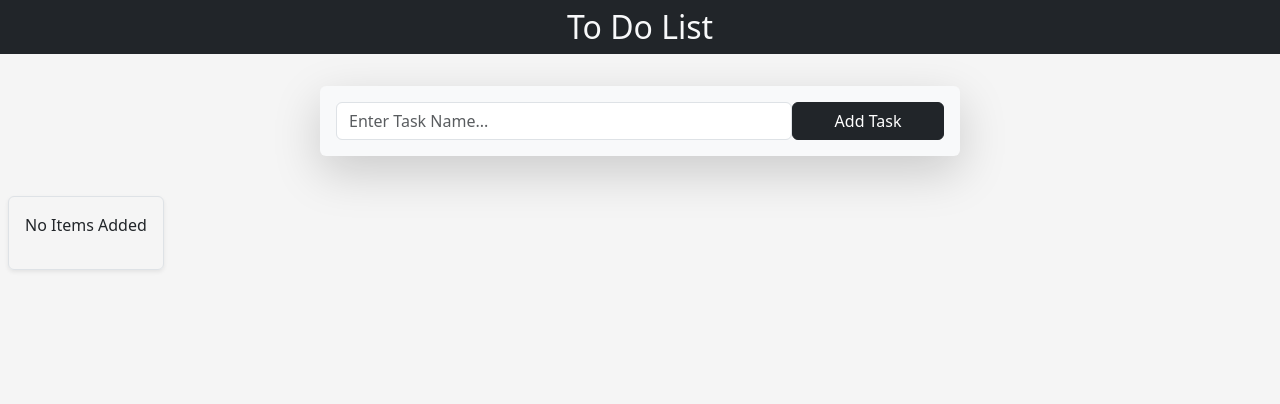
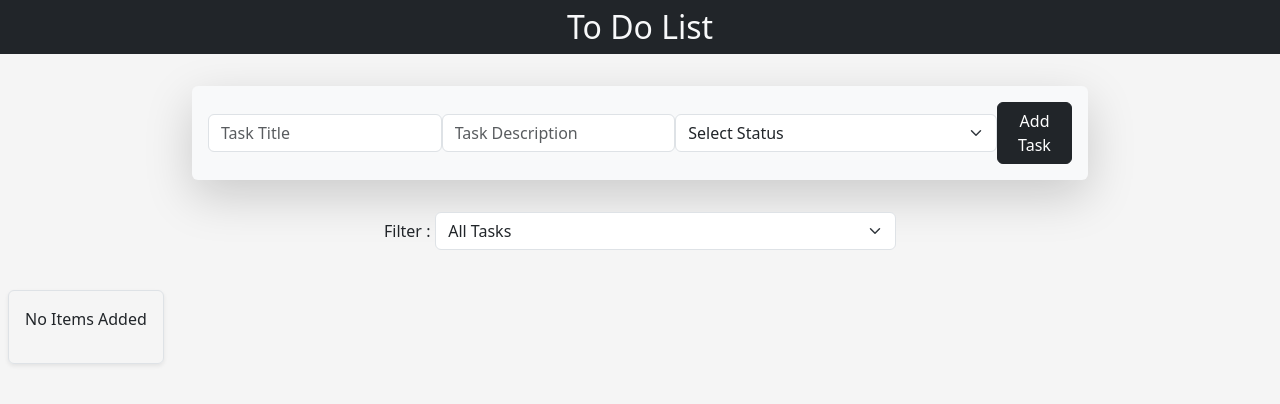
Before and after one commit to rohnshrma/ajay-singh-react-classes, a React (Vite) app in the folder to-do-list/: page / in a window 1280 px wide. Shown: the top 404 px of the page. Built offline with nearby package versions, Linux system fonts and the light colour scheme.

Commit message:
filter added, and an improved multiple inputs, complex state handling

```diff
--- a/to-do-list/src/App.css
+++ b/to-do-list/src/App.css
@@ -22,12 +22,25 @@ body {
 }
 
 .create-area {
-  width: 50%;
+  width: 70%;
   margin: 2rem auto;
 }
 .create-area input {
   width: 75%;
 }
 .create-area button {
-  width: 25%;
+  width: 20%;
 }
+
+#filter {
+  margin: 2rem auto;
+  width: 40%;
+}
+
+#filter p {
+  width: 10%;
+  margin: 0;
+}
+#filter .form-select {
+  width: 90%;
+}
--- a/to-do-list/src/App.jsx
+++ b/to-do-list/src/App.jsx
@@ -7,11 +7,12 @@ import { useState } from "react";
 import CreateArea from "./Components/CreateArea";
 const App = () => {
   const [toDoList, setToDoList] = useState([]);
+  const [filter, setFilter] = useState("all");
 
-  const addTaskHandler = (taskName) => {
-    console.log(taskName);
+  const addTaskHandler = (taskObj) => {
+    console.log(taskObj);
     setToDoList((prevTasks) => {
-      return [taskName, ...prevTasks];
+      return [taskObj, ...prevTasks];
     });
   };
 
@@ -21,17 +22,43 @@ const App = () => {
     });
   };
 
+  const filteredTasks =
+    filter === "all"
+      ? toDoList
+      : toDoList.filter((task) => task.status === filter);
+
+  console.log(filter);
+  console.log(filteredTasks);
+
   return (
     <>
       <Header />
       <CreateArea onAdd={addTaskHandler} />
+
+      <div
+        id="filter"
+        className="d-flex align-items-center justify-content-between"
+      >
+        <p>Filter :</p>
+        <select
+          className="form-select"
+          onChange={(e) => setFilter(e.target.value)}
+        >
+          <option value="all" selected>
+            All Tasks
+          </option>
+          <option value="Pending">Pending</option>
+          <option value="Completed">Completed</option>
+        </select>
+      </div>
+
       <main className="d-flex flex-wrap align-items-start justify-content-between">
-        {toDoList.length > 0 ? (
-          toDoList.map((note, index) => (
+        {filteredTasks.length > 0 ? (
+          filteredTasks.map((taskObj, index) => (
             <Note
               key={index}
               id={index}
-              title={note}
+              task={taskObj}
               onDelete={deleteTaskHandler}
             />
           ))
--- a/to-do-list/src/Components/CreateArea.jsx
+++ b/to-do-list/src/Components/CreateArea.jsx
@@ -1,14 +1,24 @@
 import React, { useState } from "react";
 
 const CreateArea = ({ onAdd }) => {
-  const [text, setText] = useState("");
+  const [formData, setFormData] = useState({
+    title: "",
+    description: "",
+    status: "Pending",
+  });
   const changeHandler = (e) => {
-    setText(e.target.value);
+    const { name, value } = e.target;
+    setFormData((prevData) => {
+      return {
+        ...prevData,
+        [name]: value,
+      };
+    });
   };
 
   const submitHandler = (e) => {
     e.preventDefault();
-    onAdd(text);
+    onAdd(formData);
   };
   return (
     <div className="create-area p-3 rounded bg-light shadow-lg">
@@ -19,10 +29,24 @@ const CreateArea = ({ onAdd }) => {
         <input
           onChange={changeHandler}
           type="text"
-          name="task"
+          name="title"
           className="form-control"
-          placeholder="Enter Task Name..."
+          placeholder="Task Title"
         />
+        <input
+          onChange={changeHandler}
+          type="text"
+          name="description"
+          className="form-control"
+          placeholder="Task Description"
+        />
+        <select className="form-select" name="status" onChange={changeHandler}>
+          <option selected disabled>
+            Select Status
+          </option>
+          <option value="Pending">Pending</option>
+          <option value="Completed">Completed</option>
+        </select>
         <button className="btn btn-dark">Add Task</button>
       </form>
     </div>
--- a/to-do-list/src/Components/Note.jsx
+++ b/to-do-list/src/Components/Note.jsx
@@ -1,9 +1,22 @@
 import { FaTrashAlt } from "react-icons/fa";
-const Note = ({ id, title, onDelete }) => {
+const Note = ({ id, task, onDelete }) => {
+  console.log(task);
+
+  const { title, description, status } = task;
   return (
     <div className="Note m-2 p-3  rounded border shadow-sm">
-      <h3>{title}</h3>
-      {/* <p>{description}</p> */}
+      <h3>Title : {title}</h3>
+      <p>Description : {description}</p>
+      <p>
+        Status :
+        <span
+          className={`mx-2 badge ${
+            status == "Pending" ? "bg-danger" : "bg-success"
+          } `}
+        >
+          {status}
+        </span>
+      </p>
       <button
         className="btn btn-danger"
         onClick={() => {
```
